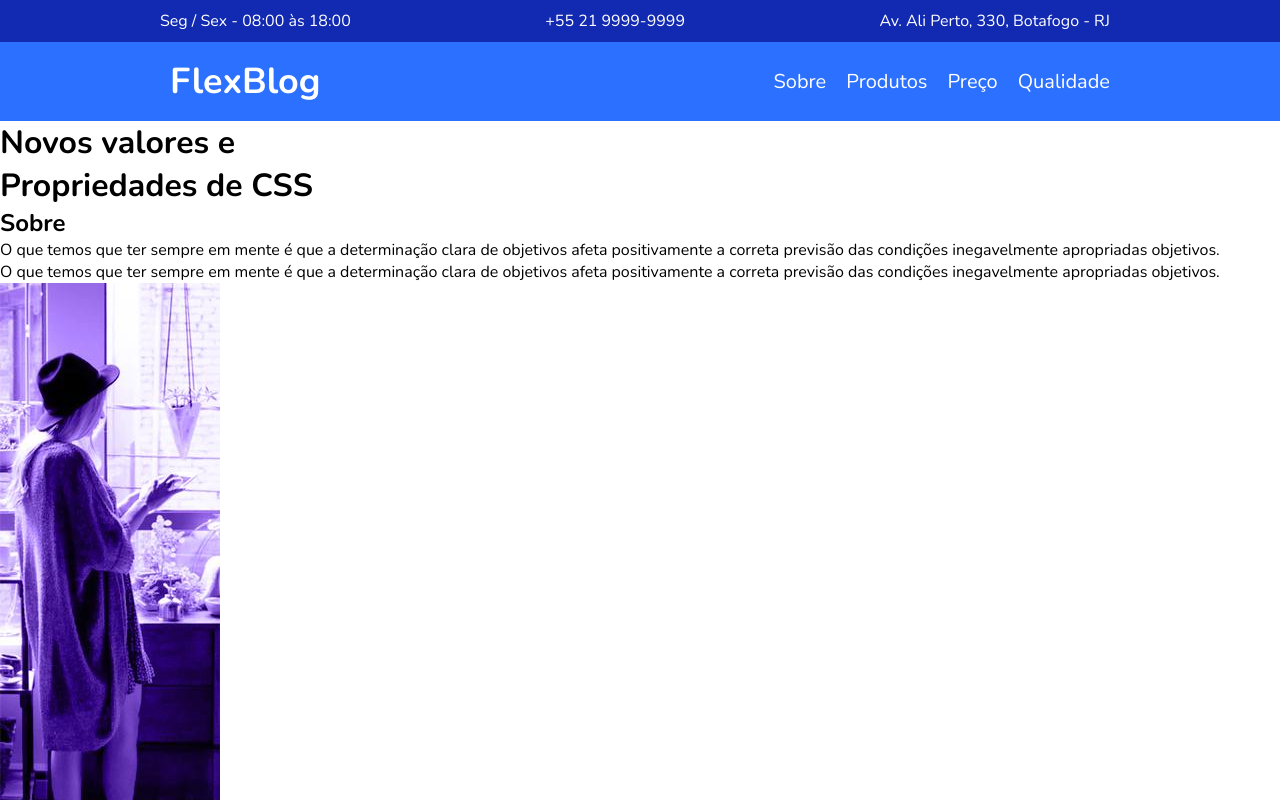
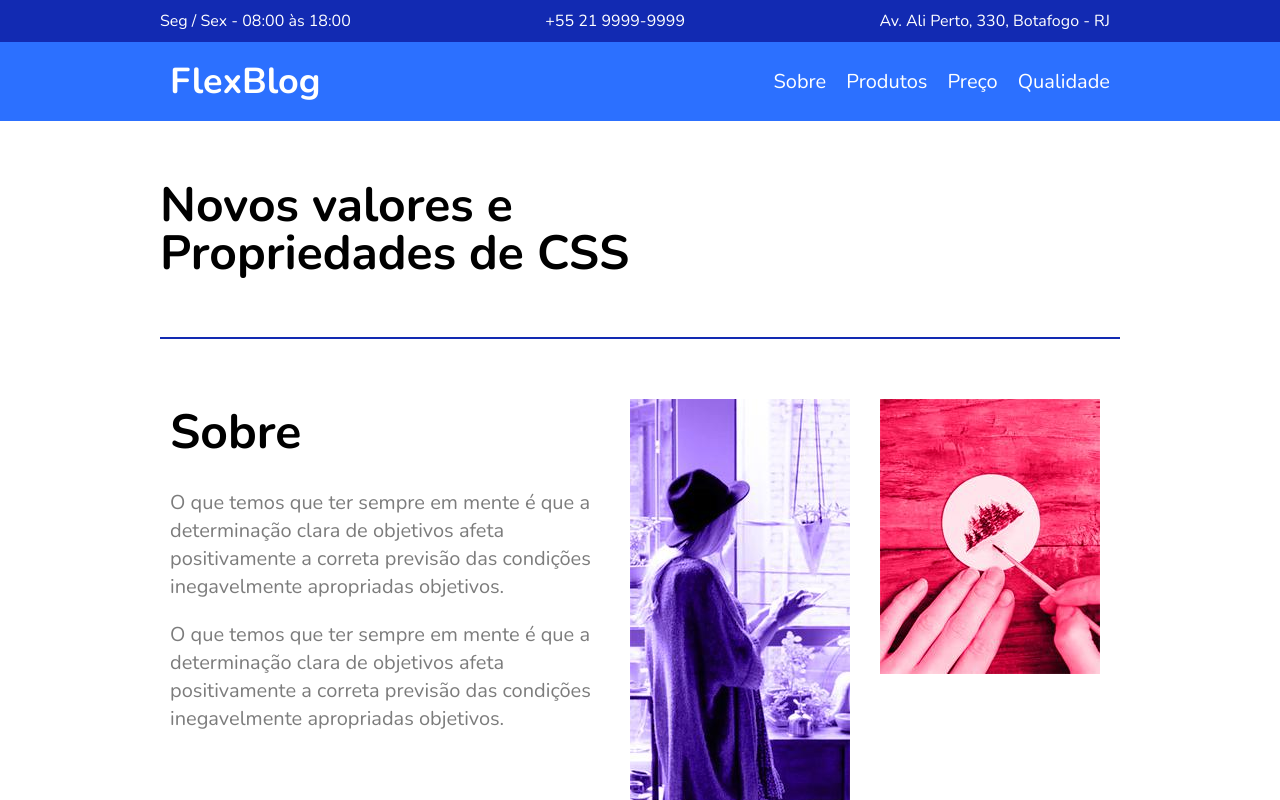
Before and after one commit to antoniodiasfilho/projeto-flexblog, a plain HTML site: page index.html in a window 1280 px wide. Shown: the top 800 px of the page. Drawn offline with nearby package versions, Linux system fonts and the light colour scheme.

Commit message:
feito a introdução e o sobre

```diff
--- a/estilos/style.css
+++ b/estilos/style.css
@@ -91,3 +91,47 @@ img{
 .menu-nav a:hover{
     color: #122ab2;
 }
+
+/* Introdução  */
+
+.introducao{
+    font-size: 3em;
+    line-height: 1;
+    max-width: 960px;
+    margin: 0 auto;
+    padding: 60px 0px;
+}
+
+/* Sobre */
+
+.sobre{
+    border-top: 2px solid #122ab2;
+    border-bottom: 2px solid #122ab2;
+    max-width: 960px;
+    margin: 0 auto;
+    padding: 60px 0px;
+    display: flex;
+    flex-wrap: wrap;
+}
+
+.sobre-info{
+    flex: 2 1 300px;
+    margin: 0px 10px;
+}
+
+.sobre-info h1{
+    font-size: 3em;
+    margin-bottom: .5em;
+}
+
+.sobre-info p{
+    font-size: 1.25em;
+    line-height: 1.4;
+    margin-bottom: 1em;
+    color: #7c7c7c;
+}
+
+.sobre-img{
+    flex: 1 1 160px;
+    margin: 0 10px;
+}
```
Also changed, not shown: index.html (+1 -1 lines).
